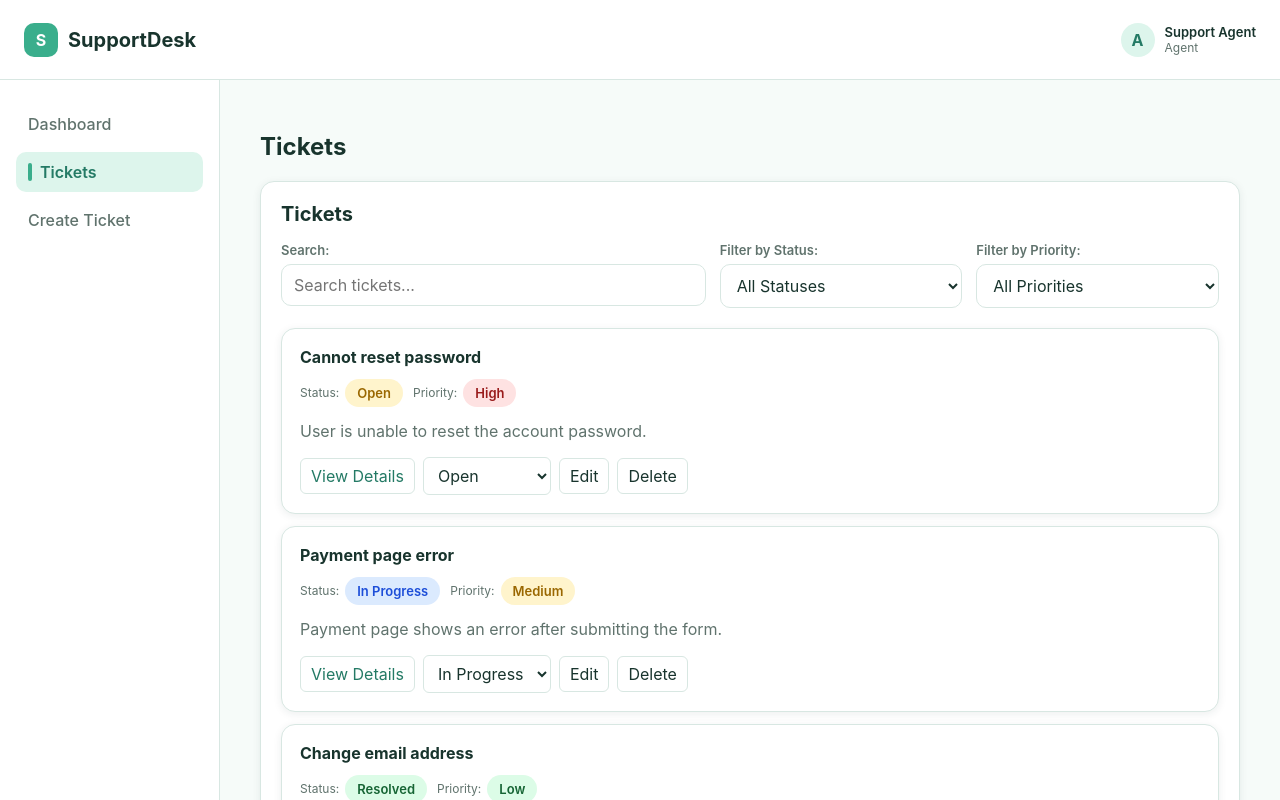
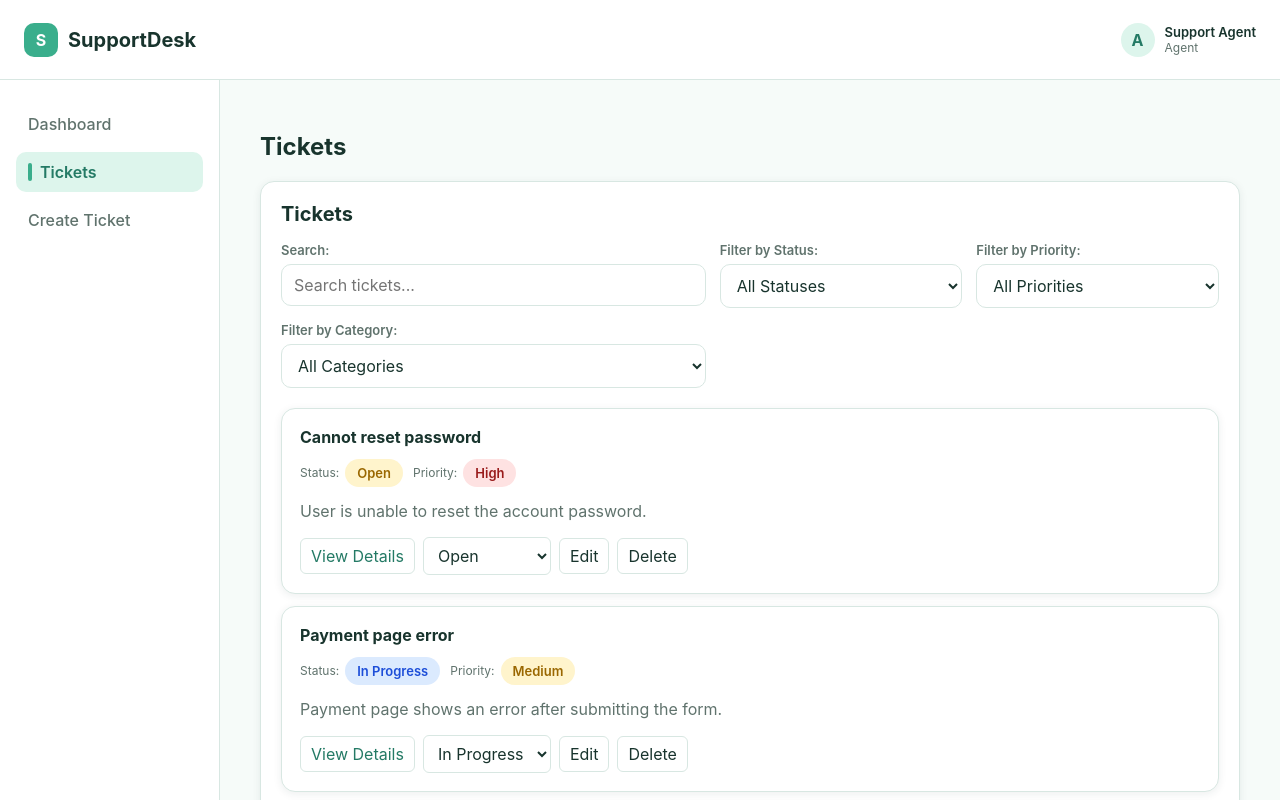
Before and after one commit to Andrew543210/react-ts-support-desk, a React (Vite) app: page /tickets in a window 1280 px wide. Shown: the top 800 px of the page. Built offline with nearby package versions, Linux system fonts and the light colour scheme.

Commit message:
feat(tickets): add category filtering
Extend ticket filtering with category selection.

Support combined status, priority, category, and search filters.
Include category in filter reset behavior.

```diff
--- a/src/components/TicketFilters/TicketFilters.tsx
+++ b/src/components/TicketFilters/TicketFilters.tsx
@@ -1,10 +1,12 @@
 import styles from "./TicketFilters.module.css"
-import type { StatusFilter, PriorityFilter } from "../../types/Ticket"
+import type { StatusFilter, PriorityFilter, CategoryFilter } from "../../types/Ticket"
 
 type TicketFiltersProps = {
     searchTerm: string
     statusFilter: StatusFilter
     priorityFilter: PriorityFilter
+    categoryFilter: CategoryFilter
+    onCategoryChange: (value: CategoryFilter) => void
     onSearchChange: (value: string) => void
     onStatusChange: (value: StatusFilter) => void
     onPriorityChange: (value: PriorityFilter) => void
@@ -16,7 +18,9 @@ export default function TicketFilters({
     statusFilter,
     onStatusChange,
     priorityFilter,
-    onPriorityChange
+    onPriorityChange,
+    categoryFilter,
+    onCategoryChange,
 }: TicketFiltersProps) {
     return (
         <div className={styles.filters}>
@@ -56,6 +60,20 @@ export default function TicketFilters({
                     <option value="high">High</option>
                 </select>
             </div>
+            <div className={styles.group}>
+                <label htmlFor="category-filter">Filter by Category:</label>
+                <select
+                    id="category-filter"
+                    value={categoryFilter}
+                    onChange={(e) =>onCategoryChange(e.target.value as CategoryFilter)}
+                >
+                    <option value="all">All Categories</option>
+                    <option value="technical">Technical</option>
+                    <option value="billing">Billing</option>
+                    <option value="account">Account</option>
+                    <option value="general">General</option>
+                </select>
+            </div>
         </div>
     )
 }
--- a/src/components/TicketList/TicketList.tsx
+++ b/src/components/TicketList/TicketList.tsx
@@ -17,9 +17,11 @@ export default function TicketList({ tickets, onStatusChange, onDeleteTicket, on
         filteredTickets,
         statusFilter,
         priorityFilter,
+        categoryFilter,
         searchTerm,
         setStatusFilter,
         setPriorityFilter,
+        setCategoryFilter,
         setSearchTerm,
         resetFilters,
     } = useTicketFilters(tickets)
@@ -31,12 +33,14 @@ export default function TicketList({ tickets, onStatusChange, onDeleteTicket, on
                 <h2 className={styles.title}>Tickets</h2>
             </div>
             <TicketFilters
+                categoryFilter={categoryFilter}
                 searchTerm={searchTerm}
                 statusFilter={statusFilter}
                 priorityFilter={priorityFilter}
                 onSearchChange={setSearchTerm}
                 onStatusChange={setStatusFilter}
                 onPriorityChange={setPriorityFilter}
+                onCategoryChange={setCategoryFilter}
             />
             {filteredTickets.length === 0 ?
                 (
--- a/src/hooks/useTicketFilters.ts
+++ b/src/hooks/useTicketFilters.ts
@@ -3,6 +3,7 @@ import type {
     Ticket,
     StatusFilter,
     PriorityFilter,
+    CategoryFilter
 } from "../types/Ticket"
 
 export function useTicketFilters(tickets: Ticket[]) {
@@ -11,6 +12,9 @@ export function useTicketFilters(tickets: Ticket[]) {
 
     const [priorityFilter, setPriorityFilter] =
         useState<PriorityFilter>("all")
+
+    const [categoryFilter, setCategoryFilter] =
+       useState<CategoryFilter>("all")
 
     const [searchTerm, setSearchTerm] = useState("")
 
@@ -23,16 +27,21 @@ export function useTicketFilters(tickets: Ticket[]) {
         const matchesPriority =
             priorityFilter === "all" || ticket.priority === priorityFilter
 
+        const matchesCategory =
+            categoryFilter === "all" ||
+            ticket.category === categoryFilter
+
         const matchesSearch =
             ticket.title.toLowerCase().includes(normalizedSearch) ||
             ticket.description.toLowerCase().includes(normalizedSearch)
 
-        return matchesStatus && matchesPriority && matchesSearch
+        return matchesStatus && matchesPriority && matchesCategory && matchesSearch
     })
 
     function resetFilters() {
         setStatusFilter("all")
         setPriorityFilter("all")
+        setCategoryFilter("all")
         setSearchTerm("")
     }
 
@@ -40,9 +49,11 @@ export function useTicketFilters(tickets: Ticket[]) {
         filteredTickets,
         statusFilter,
         priorityFilter,
+        categoryFilter,
         searchTerm,
         setStatusFilter,
         setPriorityFilter,
+        setCategoryFilter,
         setSearchTerm,
         resetFilters,
     }
```
